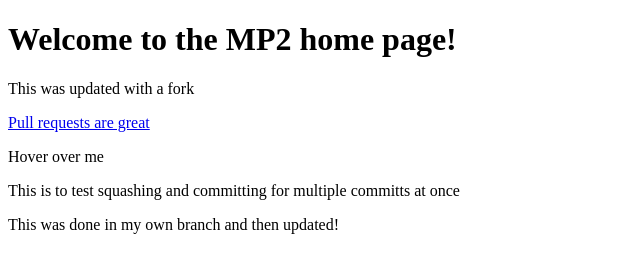
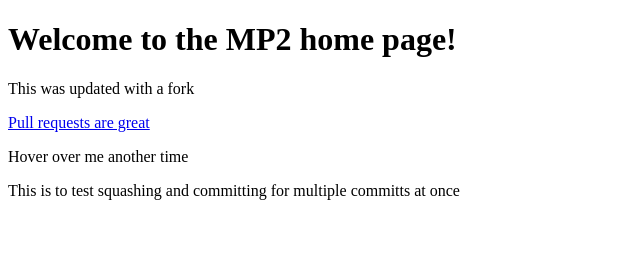
Before and after one commit to FloorMP2/MP2Home, a plain HTML site: page index.html in a window 1280 px wide. Shown: the whole page, without its empty margins (0-640 px from the left). Drawn offline with Linux system fonts and the light colour scheme.

Commit message:
Probably final commit test

```diff
--- a/index.html
+++ b/index.html
@@ -8,8 +8,7 @@
         <h1>Welcome to the MP2 home page!</h1>
         <p>This was updated with a fork</p>
         <a href="https://www.youtube.com/watch?v=dQw4w9WgXcQ">Pull requests are great</a>
-        <p title="Hi"> Hover over me</p>
+        <p title="Hi again"> Hover over me another time</p>
         <p>This is to test squashing and committing for multiple committs at once</p>
-        <p title="lkm027" href="https://www.youtube.com/watch?v=dQw4w9WgXcQ">This was done in my own branch and then updated!</p>
     </body>
 </html>
```
